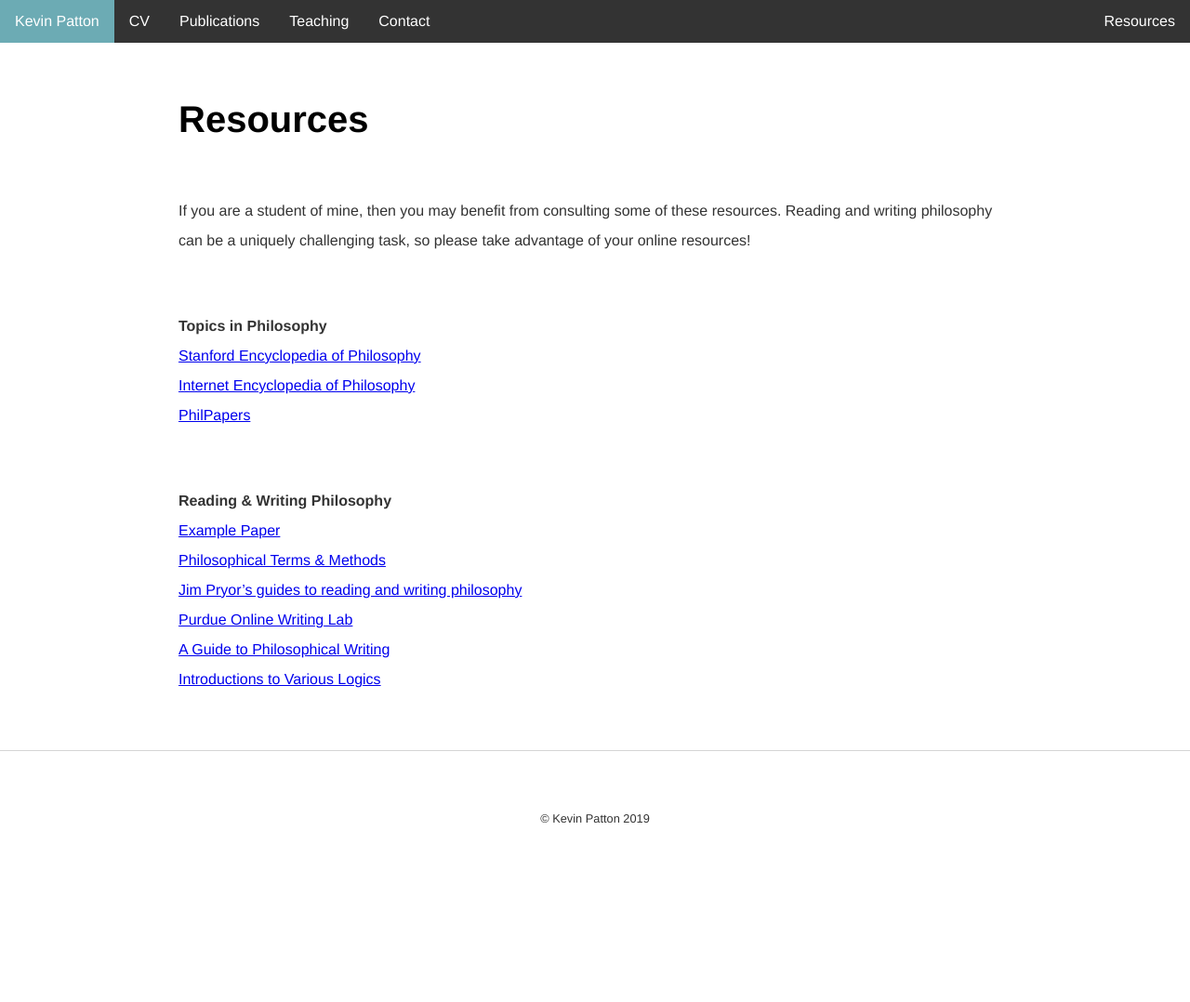
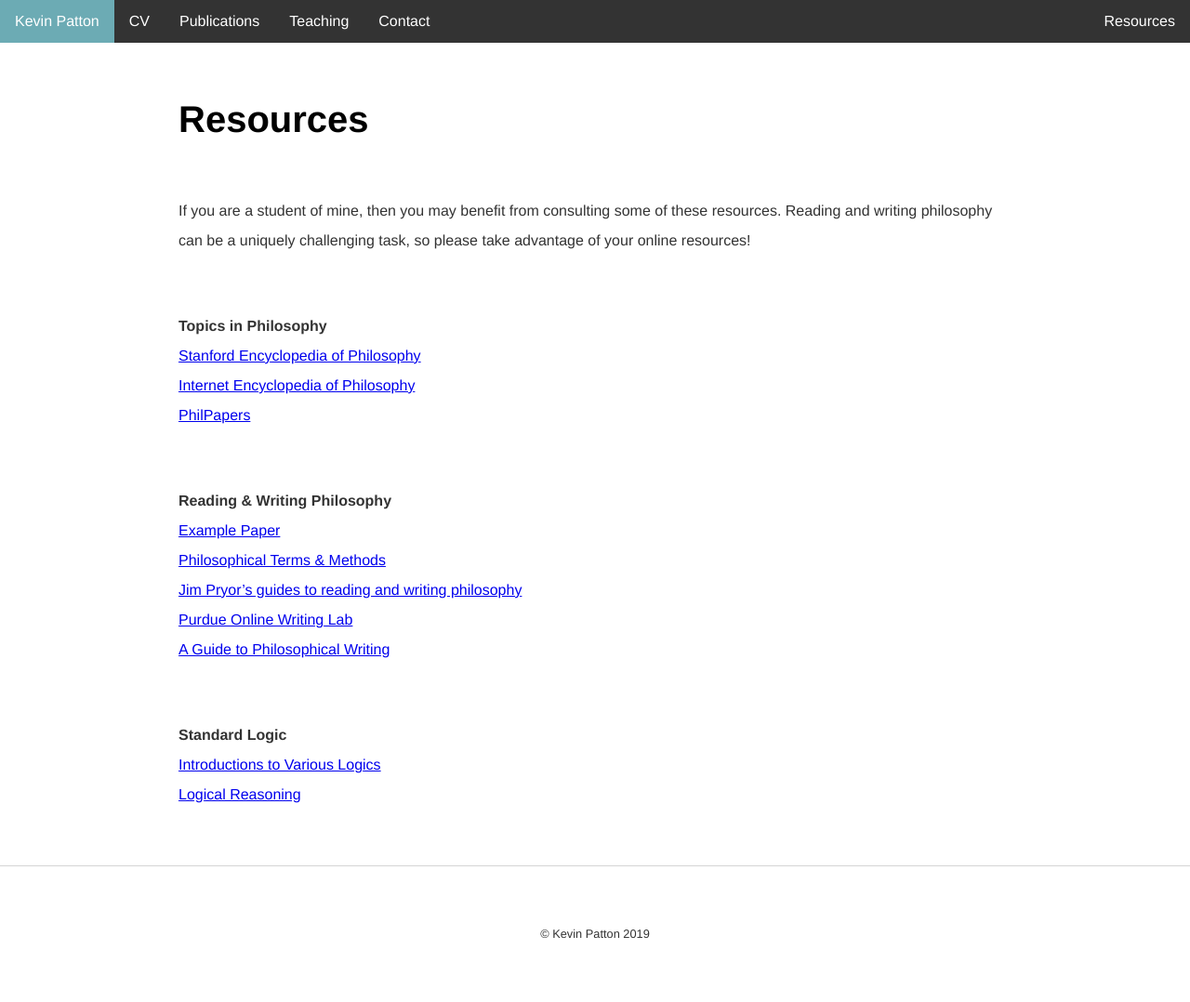
Before and after one commit to kevinjpatton/kevinjpatton.github.io, a Jekyll site: the page built from resources/index.html, in a window 1280 px wide. Shown: the whole page at 93% size. Built offline with Jekyll 4.4.1, drawn with Linux system fonts in a browser that asks for light colours; Markdown is read by kramdown in place of the engine named in the settings; before the commit the page ends 954 px from its top, so only the background shows below that.

Commit message:
Update index.html

```diff
--- a/resources/index.html
+++ b/resources/index.html
@@ -14,4 +14,6 @@
 <a href="http://www.jimpryor.net/" target="_blank">Jim Pryor’s guides to reading and writing philosophy</a><br/>
 <a href="http://owl.english.purdue.edu/owl/" target="_blank">Purdue Online Writing Lab</a><br/>
 <a href="http://writingproject.fas.harvard.edu/files/hwp/files/philosophical_writing.pdf" target="_blank">A Guide to Philosophical Writing</a><br/>
-  <a href="http://philosophy.hku.hk/think/" target="_blank">Introductions to Various Logics</a></p>
+<p><b>Standard Logic</b><br/>
+<a href="http://philosophy.hku.hk/think/" target="_blank">Introductions to Various Logics</a><br/>
+<a href="https://www.khanacademy.org/test-prep/lsat/lsat-lessons/logical-reasoning/a/logical-reasoning--article--getting-started/" target="_blank">Logical Reasoning</a><br/></p>
```
